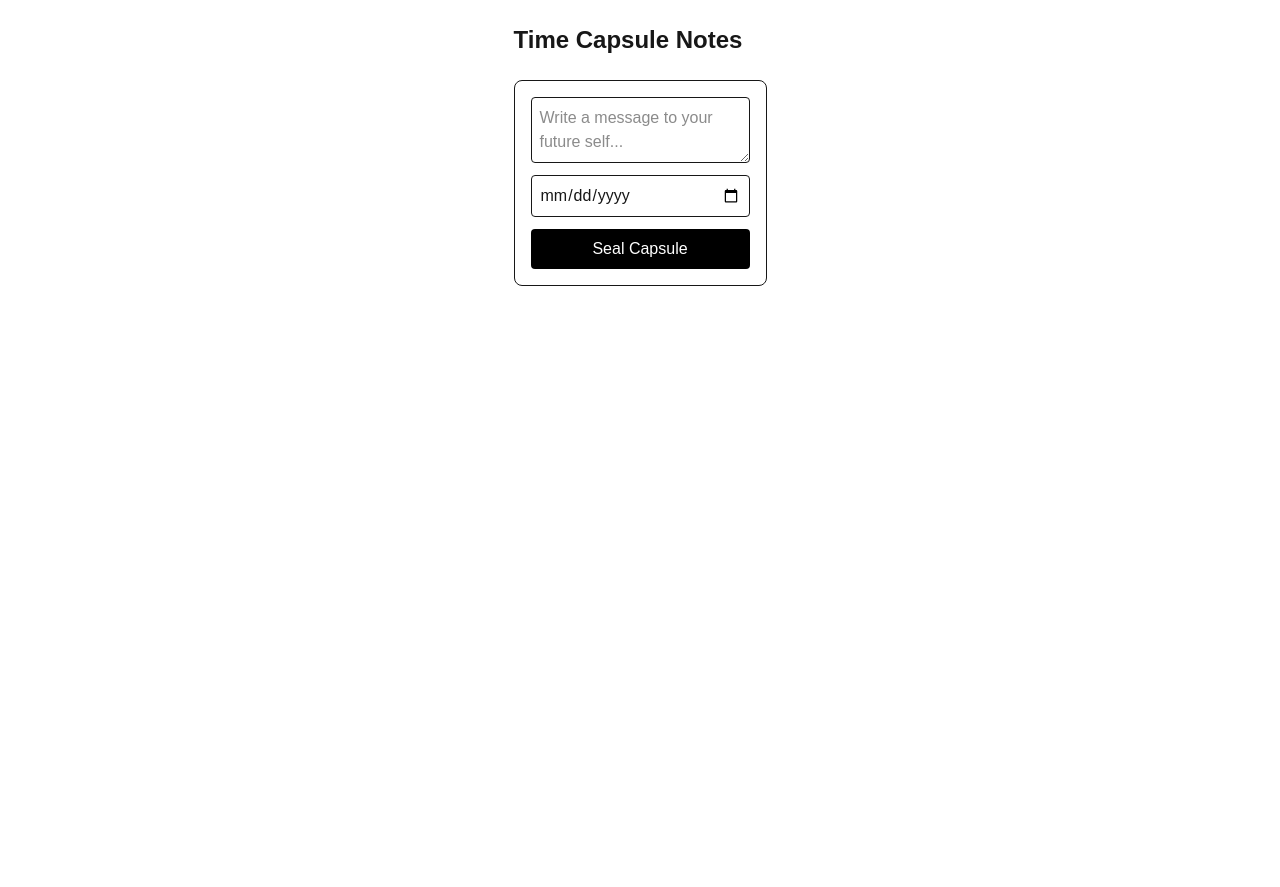
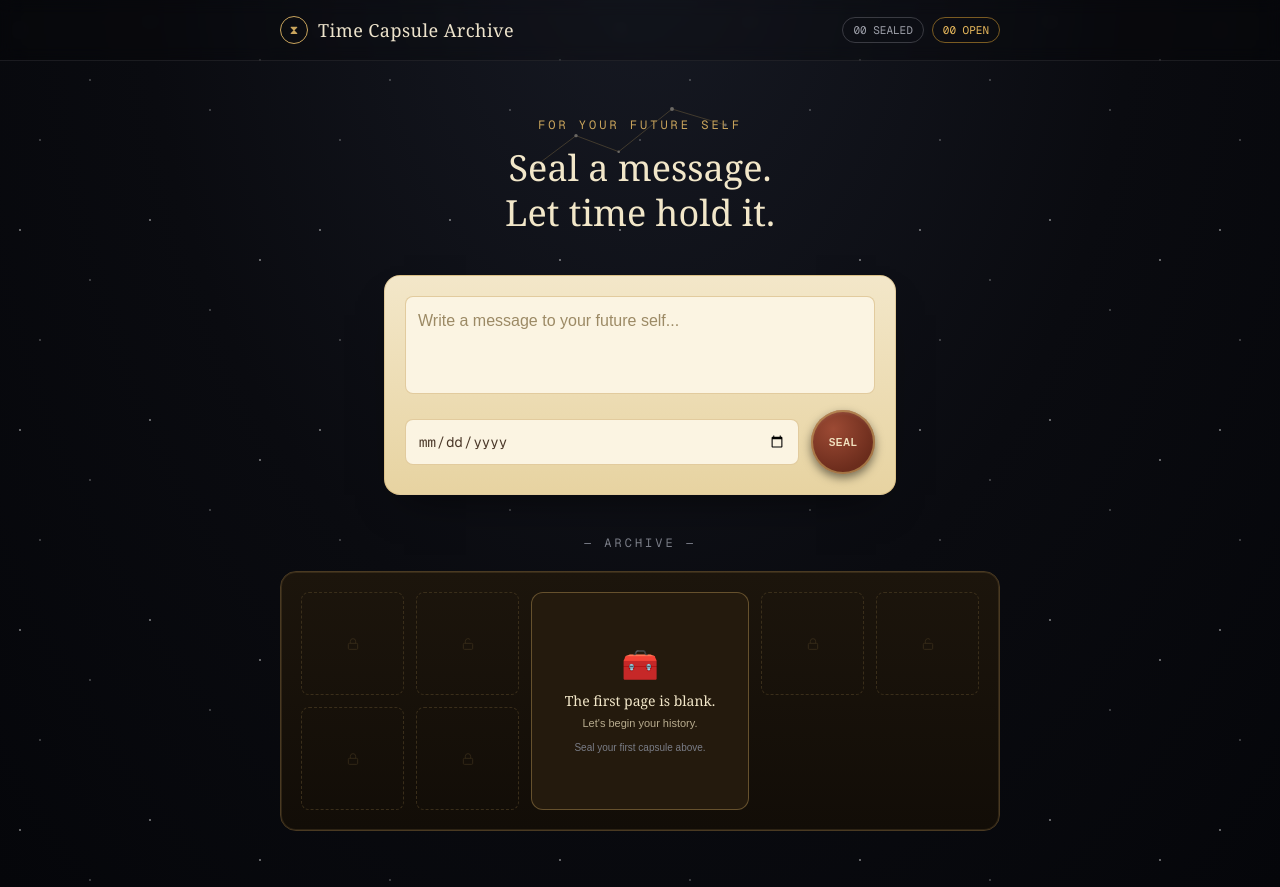
Before and after one commit to Ch-Abdullah-Tahir/Time-Capsule-Notes, a Next.js app: page / in a window 1280 px wide. Before the commit the page ends 800 px from the top, so only its background shows below. Built offline with nearby package versions, Linux system fonts and the light colour scheme.

Commit message:
Redesigned UI with dark vault theme

```diff
--- a/app/page.tsx
+++ b/app/page.tsx
@@ -4,6 +4,8 @@ import { useState, useEffect } from "react";
 import { Capsule } from "@/types/capsule";
 import NewCapsuleForm from "@/components/NewCapsuleForm";
 import CapsuleCard from "@/components/CapsuleCard";
+
+const MIN_CELLS = 8;
 
 export default function Home() {
   const [capsules, setCapsules] = useState<Capsule[]>([]);
@@ -16,15 +18,155 @@ export default function Home() {
     setCapsules([...capsules, newCapsule]);
   }
 
+  function handleDelete(id: number) {
+    setCapsules(capsules.filter((c) => c.id !== id));
+  }
+
+  const unlockedCount = capsules.filter(
+    (c) => new Date(c.unlockDate) <= new Date()
+  ).length;
+
+  const placeholderCount = Math.max(0, MIN_CELLS - capsules.length);
+
   return (
-    <main className="max-w-md mx-auto p-6 flex flex-col gap-6">
-      <h1 className="text-2xl font-bold">Time Capsule Notes</h1>
-      <NewCapsuleForm onAdd={handleAdd} />
-      <div className="flex flex-col gap-3">
-        {capsules.map((capsule) => (
-          <CapsuleCard key={capsule.id} capsule={capsule} />
-        ))}
-      </div>
-    </main>
+    <div
+      className="min-h-screen text-[#EDE3CC] relative overflow-hidden"
+      style={{
+        background:
+          "radial-gradient(ellipse at 50% -10%, #171a24 0%, #0a0b10 55%, #05060a 100%)",
+      }}
+    >
+      {/* Starfield */}
+      <div
+        className="absolute inset-0 opacity-70 pointer-events-none"
+        style={{
+          backgroundImage:
+            "radial-gradient(1.5px 1.5px at 20px 30px, #fff, transparent), radial-gradient(1px 1px at 90px 80px, #fff, transparent), radial-gradient(1.5px 1.5px at 150px 20px, #fff, transparent), radial-gradient(1px 1px at 210px 110px, #fff, transparent), radial-gradient(1.5px 1.5px at 260px 60px, #fff, transparent), radial-gradient(1px 1px at 40px 140px, #fff, transparent)",
+          backgroundSize: "300px 200px",
+          backgroundRepeat: "repeat",
+        }}
+      />
+
+      <nav className="relative border-b border-[#2A2B30]/60 bg-black/20 backdrop-blur-sm">
+        <div className="max-w-3xl mx-auto px-6 py-4 flex items-center justify-between">
+          <div className="flex items-center gap-2.5">
+            <span className="w-7 h-7 rounded-full border border-[#C9A45C] flex items-center justify-center text-[#C9A45C] text-xs">
+              ⧗
+            </span>
+            <span className="font-serif text-lg tracking-wide text-[#EDE3CC]">Time Capsule Archive</span>
+          </div>
+          <div className="flex gap-2 font-mono text-[11px]">
+            <span className="px-2.5 py-1 rounded-full border border-[#3A3B42] text-[#9C9FA8]">
+              {String(capsules.length).padStart(2, "0")} SEALED
+            </span>
+            <span className="px-2.5 py-1 rounded-full border border-[#7A5B22] text-[#E8B85C]">
+              {String(unlockedCount).padStart(2, "0")} OPEN
+            </span>
+          </div>
+        </div>
+      </nav>
+
+      <main className="relative max-w-3xl mx-auto px-6 py-14 flex flex-col items-center gap-10">
+        {/* Hero with constellation */}
+        <div className="relative text-center">
+          <svg
+            className="absolute -top-6 left-1/2 -translate-x-1/2 w-64 h-24 opacity-40"
+            viewBox="0 0 240 90"
+            fill="none"
+          >
+            <g stroke="#C9A45C" strokeWidth="0.6">
+              <line x1="20" y1="70" x2="60" y2="40" />
+              <line x1="60" y1="40" x2="100" y2="55" />
+              <line x1="100" y1="55" x2="150" y2="15" />
+              <line x1="150" y1="15" x2="200" y2="30" />
+            </g>
+            <g fill="#EDE3CC">
+              <circle cx="20" cy="70" r="1.4" />
+              <circle cx="60" cy="40" r="1.6" />
+              <circle cx="100" cy="55" r="1.2" />
+              <circle cx="150" cy="15" r="1.8" />
+              <circle cx="200" cy="30" r="1.3" />
+            </g>
+          </svg>
+
+          <p className="relative font-mono text-xs text-[#C9A45C] tracking-[0.25em] mb-3">
+            FOR YOUR FUTURE SELF
+          </p>
+          <h1 className="relative font-serif text-4xl leading-tight text-[#F2E7C9]">
+            Seal a message.<br />Let time hold it.
+          </h1>
+        </div>
+
+        <NewCapsuleForm onAdd={handleAdd} />
+
+        <div className="w-full">
+          <p className="text-center font-mono text-xs text-[#7A7D87] tracking-[0.25em] mb-5">
+            — ARCHIVE —
+          </p>
+
+          <div
+            className="rounded-2xl p-5 border border-[#4A3A22]"
+            style={{
+              background: "linear-gradient(180deg, #1c150c 0%, #120d07 100%)",
+              boxShadow: "inset 0 0 0 1px rgba(201,164,92,0.15)",
+            }}
+          >
+            <div className="grid grid-cols-4 sm:grid-cols-6 gap-3">
+              {capsules.length === 0 ? (
+                <>
+                  <EmptySlot />
+                  <EmptySlot open />
+                  <div className="col-span-2 row-span-2 rounded-xl border border-[#C9A45C]/40 bg-[#241a0d] flex flex-col items-center justify-center text-center p-4 gap-1">
+                    <span className="text-3xl">🧰</span>
+                    <p className="font-serif text-sm text-[#F2E7C9] mt-1">The first page is blank.</p>
+                    <p className="text-[11px] text-[#B8AC8E]">Let&apos;s begin your history.</p>
+                    <p className="text-[10px] text-[#7A7D87] mt-1">Seal your first capsule above.</p>
+                  </div>
+                  <EmptySlot />
+                  <EmptySlot open />
+                  <EmptySlot />
+                  <EmptySlot />
+                </>
+              ) : (
+                <>
+                  {capsules.map((capsule) => (
+                    <CapsuleCard key={capsule.id} capsule={capsule} onDelete={handleDelete} />
+                  ))}
+                  {Array.from({ length: placeholderCount }).map((_, i) => (
+                    <EmptySlot key={`ph-${i}`} />
+                  ))}
+                </>
+              )}
+            </div>
+          </div>
+        </div>
+      </main>
+    </div>
   );
 }
+
+function EmptySlot({ open = false }: { open?: boolean }) {
+  return (
+    <div className="aspect-square rounded-lg border border-dashed border-[#3A2E1A] flex items-center justify-center text-[#5C4A2A]">
+      {open ? <UnlockIcon className="w-4 h-4 opacity-40" /> : <LockIcon className="w-4 h-4 opacity-40" />}
+    </div>
+  );
+}
+
+function LockIcon({ className = "w-4 h-4" }: { className?: string }) {
+  return (
+    <svg viewBox="0 0 24 24" fill="none" className={className}>
+      <rect x="5" y="11" width="14" height="9" rx="1.5" stroke="currentColor" strokeWidth="1.5" />
+      <path d="M8 11V8a4 4 0 0 1 8 0v3" stroke="currentColor" strokeWidth="1.5" />
+    </svg>
+  );
+}
+
+function UnlockIcon({ className = "w-4 h-4" }: { className?: string }) {
+  return (
+    <svg viewBox="0 0 24 24" fill="none" className={className}>
+      <rect x="5" y="11" width="14" height="9" rx="1.5" stroke="currentColor" strokeWidth="1.5" />
+      <path d="M8 11V8a4 4 0 0 1 7.5-2" stroke="currentColor" strokeWidth="1.5" />
+    </svg>
+  );
+}
--- a/components/CapsuleCard.tsx
+++ b/components/CapsuleCard.tsx
@@ -1,10 +1,76 @@
+"use client";
+
+import { useState } from "react";
 import { Capsule } from "@/types/capsule";
 
-export default function CapsuleCard({ capsule }: { capsule: Capsule }) {
+type Props = {
+  capsule: Capsule;
+  onDelete: (id: number) => void;
+};
+
+export default function CapsuleCard({ capsule, onDelete }: Props) {
+  const [hovered, setHovered] = useState(false);
+  const isUnlocked = new Date(capsule.unlockDate) <= new Date();
+
+  const daysLeft = Math.max(
+    0,
+    Math.ceil((new Date(capsule.unlockDate).getTime() - Date.now()) / (1000 * 60 * 60 * 24))
+  );
+
   return (
-    <div className="border rounded-lg p-3">
-      <p className="text-sm text-gray-500">Unlocks: {capsule.unlockDate}</p>
-      <p>🔒 Sealed until then</p>
+    <div
+      className="relative aspect-square"
+      onMouseEnter={() => setHovered(true)}
+      onMouseLeave={() => setHovered(false)}
+    >
+      <div
+        className={`w-full h-full rounded-lg border flex items-center justify-center transition ${
+          isUnlocked
+            ? "bg-[#241a0d] border-[#C9A45C]/50 text-[#E8B85C]"
+            : "bg-[#1a140c] border-[#3A2E1A] text-[#8B6F3E]"
+        }`}
+      >
+        {isUnlocked ? <UnlockIcon className="w-5 h-5" /> : <LockIcon className="w-5 h-5" />}
+      </div>
+
+      {hovered && (
+        <div className="absolute bottom-full left-1/2 -translate-x-1/2 mb-2 w-40 rounded-md border border-[#4A3A22] bg-[#0d0a06] p-2 text-center text-[10px] text-[#D8CBA8] shadow-lg z-10">
+          <p className="font-mono text-[#C9A45C]">{capsule.unlockDate}</p>
+          {isUnlocked ? (
+            <p className="mt-1 leading-snug">{capsule.message}</p>
+          ) : (
+            <p className="mt-1 text-[#8B8F99]">Opens in {daysLeft} day{daysLeft === 1 ? "" : "s"}</p>
+          )}
+        </div>
+      )}
+
+      <button
+        onClick={() => onDelete(capsule.id)}
+        className={`absolute -top-1.5 -right-1.5 w-5 h-5 rounded-full bg-[#0d0a06] border border-[#4A3A22] text-[#C97B6C] text-[10px] flex items-center justify-center transition ${
+          hovered ? "opacity-100" : "opacity-0"
+        }`}
+        aria-label="Delete capsule"
+      >
+        ×
+      </button>
     </div>
   );
 }
+
+function LockIcon({ className = "w-4 h-4" }: { className?: string }) {
+  return (
+    <svg viewBox="0 0 24 24" fill="none" className={className}>
+      <rect x="5" y="11" width="14" height="9" rx="1.5" stroke="currentColor" strokeWidth="1.5" />
+      <path d="M8 11V8a4 4 0 0 1 8 0v3" stroke="currentColor" strokeWidth="1.5" />
+    </svg>
+  );
+}
+
+function UnlockIcon({ className = "w-4 h-4" }: { className?: string }) {
+  return (
+    <svg viewBox="0 0 24 24" fill="none" className={className}>
+      <rect x="5" y="11" width="14" height="9" rx="1.5" stroke="currentColor" strokeWidth="1.5" />
+      <path d="M8 11V8a4 4 0 0 1 7.5-2" stroke="currentColor" strokeWidth="1.5" />
+    </svg>
+  );
+}
--- a/components/NewCapsuleForm.tsx
+++ b/components/NewCapsuleForm.tsx
@@ -26,22 +26,40 @@ export default function NewCapsuleForm({ onAdd }: Props) {
   }
 
   return (
-    <form onSubmit={handleSubmit} className="flex flex-col gap-3 p-4 border rounded-lg">
+    <form
+      onSubmit={handleSubmit}
+      className="w-full max-w-lg rounded-2xl p-5 flex flex-col gap-4 border border-[#C9A45C]/40"
+      style={{
+        background: "linear-gradient(180deg, #F3E7C9 0%, #E7D3A1 100%)",
+        boxShadow: "0 20px 40px -20px rgba(0,0,0,0.6)",
+      }}
+    >
       <textarea
         value={message}
         onChange={(e) => setMessage(e.target.value)}
         placeholder="Write a message to your future self..."
-        className="border p-2 rounded"
+        rows={3}
+        className="bg-[#FBF4E2] border border-[#C9A45C]/50 text-[#4A3728] placeholder:text-[#9C8A65] p-3 rounded-lg outline-none focus:border-[#8B6F3E] resize-none transition"
       />
+      <div className="flex gap-3 items-center">
         <input
           type="date"
           value={unlockDate}
           onChange={(e) => setUnlockDate(e.target.value)}
-        className="border p-2 rounded"
+          className="flex-1 bg-[#FBF4E2] border border-[#C9A45C]/50 text-[#4A3728] font-mono text-sm p-3 rounded-lg outline-none focus:border-[#8B6F3E] transition"
         />
-      <button type="submit" className="bg-black text-white p-2 rounded">
-        Seal Capsule
+        <button
+          type="submit"
+          className="relative w-16 h-16 rounded-full flex items-center justify-center text-[10px] font-bold tracking-wider text-[#F2E2C0] shrink-0 transition hover:scale-105"
+          style={{
+            background: "radial-gradient(circle at 35% 30%, #9c4a34, #6b2c1c 70%)",
+            boxShadow:
+              "0 4px 10px rgba(0,0,0,0.5), inset 0 0 0 2px rgba(201,164,92,0.6), inset 0 2px 4px rgba(255,255,255,0.15)",
+          }}
+        >
+          SEAL
         </button>
+      </div>
     </form>
   );
 }
```
Also changed, not shown: 1 other file (tests, documents, lock files or other folders). Lines whose indentation alone changed are shown as unchanged.
